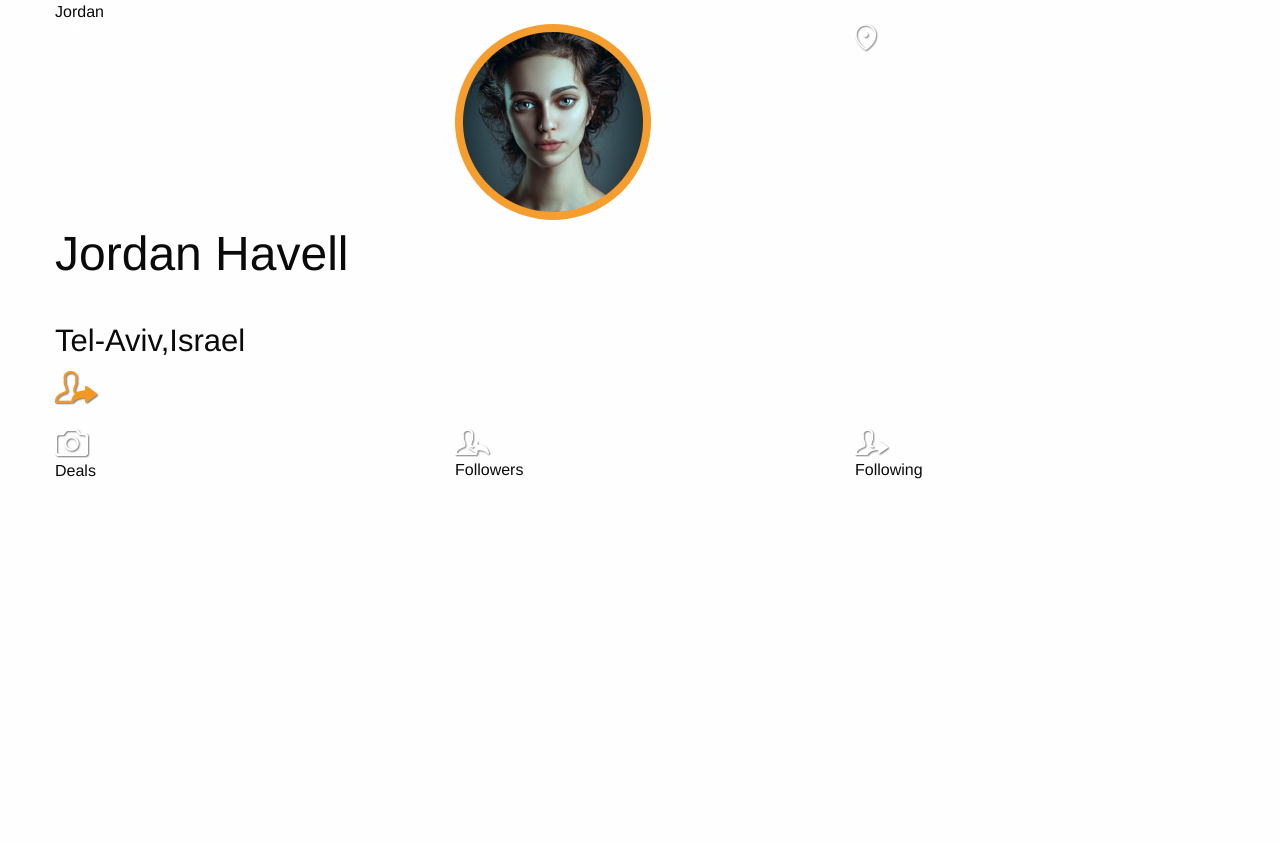
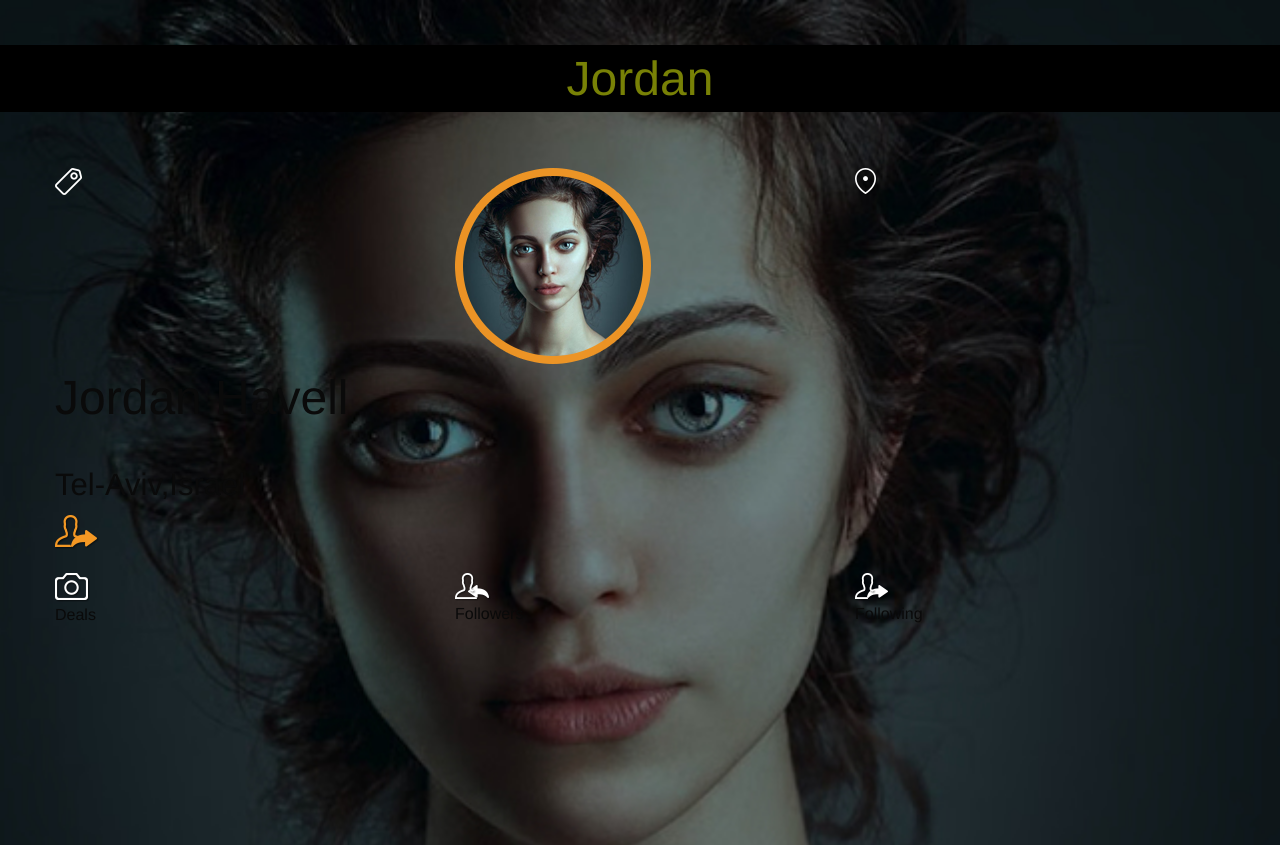
Before and after one commit to AndrewKahora/jpegselfassesment, a plain HTML site: page index.html in a window 1280 px wide. Before the commit the page ends 800 px from the top, so only its background shows below. Drawn offline with Linux system fonts and the light colour scheme.

Commit message:
css modifications

```diff
--- a/css/app.css
+++ b/css/app.css
@@ -0,0 +1,12 @@
+body{
+    background-image: url(../assets/bg.jpg);
+    background-repeat: no-repeat;
+    background-size: cover
+}
+.logo{
+    margin-top: 45px;
+    color: #788106;
+    background: black;
+    text-align: center
+
+}
--- a/index.html
+++ b/index.html
@@ -9,19 +9,19 @@
     <link rel="stylesheet" href="css/app.css">
   </head>
   <body>
-    <div class="row">
-      <div class="large-12 columns">
-        <div class="row">
-           <div class="small-2 large-4 columns"></div>
-            <div class="small-4 large-4 columns">
-              <div class="head1">Jordan</div>
-              </div>
-              <div class="small-6 large-4 columns"></div>
-        </div>
+      <header>
+        <div class="logo">
+            <h1>Jordan</h1>
+          </div>
+      </header>
+   <div class="body1">
+
+            <br>
+            <br>
       <div class="row">
-  <div class="small-2 large-4 columns">
-      <img src="assets/favcategories.png">
-        </div>
+    <div class="small-2 large-4 columns">
+       <img src="assets/favcategories.png">
+           </div>
           <div class="small-4 large-4 columns"><img src="assets/img.png"></div>
         <div class="small-6 large-4 columns"><img src="assets/favlocations.png"></div>
     </div>
@@ -56,7 +56,6 @@
        <p class="deals">Following</p></div>
      </div>
     </div>
-  </div>
     <script src="js/vendor/jquery.js"></script>
     <script src="js/vendor/what-input.js"></script>
     <script src="js/vendor/foundation.js"></script>
```
